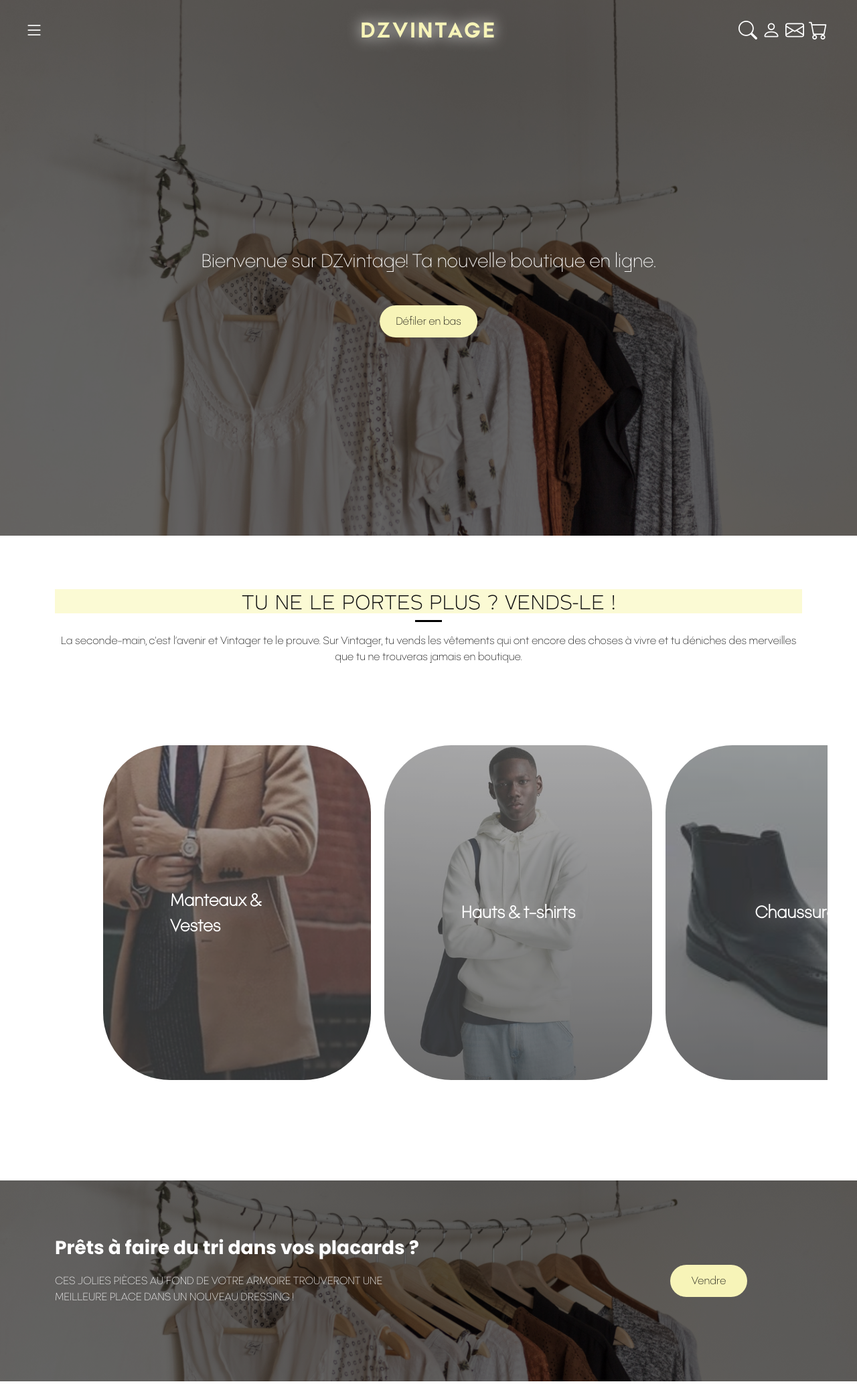
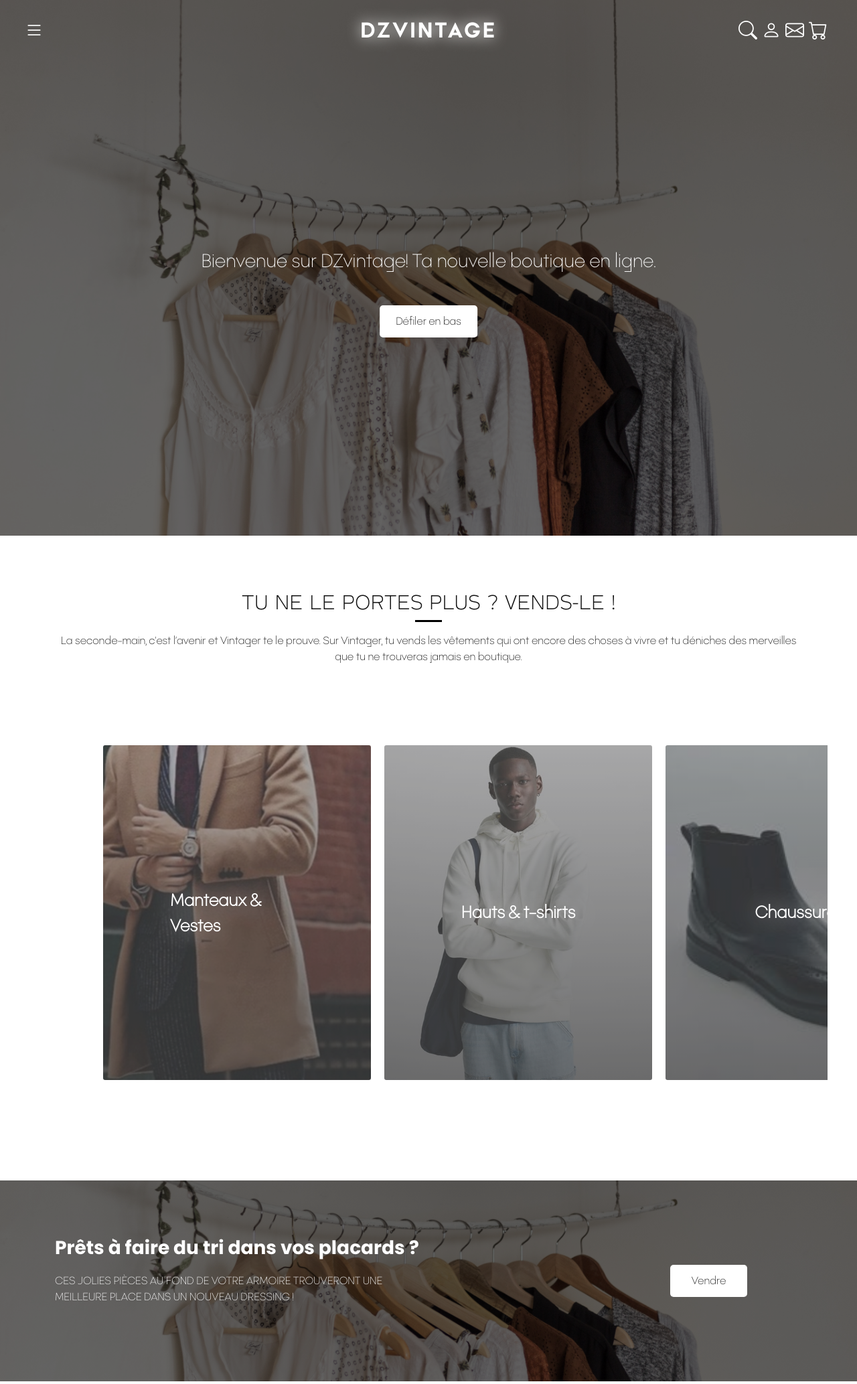
Before and after one commit to BenslimaneNassim/pfc, a Django app: page / in a window 1280 px wide. Shown: the top 2067 px of the page at 67% size. Run offline with Django 4.2, Linux system fonts and the light colour scheme; data comes from the database, SQL or seed files in the repository; both versions use the stored data as it was after the commit; some libraries are stand-ins or nearby versions.

Commit message:
restoring master

```diff
--- a/dzvintage/vintage/static/vintage/css/style.css
+++ b/dzvintage/vintage/static/vintage/css/style.css
@@ -31,43 +31,6 @@ body::-webkit-scrollbar-thumb {
   background-color: rgb(65, 65, 65);
   box-shadow: inset 0 0 6px rgba(0, 0, 0, 0.3);
   border-radius: 5px;
-}
-/* lyliaaaa*/
-
-.barre-rech{
-  position: absolute;
-  width: 100%;
-  background-color: #f3efab;
-}
-
-.barre-rech ul{
- display: flex;
-}
-.barre-rech ul li{
-list-style-type: none;
-display: inline-block;
-padding: 20px;
-margin: 80px;
-width: 100%;
-}
-.image-container{
-  border-radius: 100px;
-}
-#hero .btn-get-started {
-  font-family: RothekExtraLight;
-  position: absolute;
-  top: 50%;
-  left: 50%;
-  transform: translate(-50%, -50%);
-  -ms-transform: translate(-50%, -50%);
-  background-color: #f7f4b8;
-  color: black;
-  font-size: 16px;
-  padding: 12px 24px;
-  margin-top: 80px;
-  border: none;
-  cursor: pointer;
-  border-radius: 100px;
 }
 
 #thebox-of-chatbox::-webkit-scrollbar {
@@ -487,7 +450,6 @@ background-color: rgba(0,0,0,0.8);
   width: calc(100% - 50px);
   height: 100%;
   border: 0;
-  /*background-color: #e9ecef;*/
 }
 .footer-top input{
   height: 50px;
@@ -850,7 +812,7 @@ del{
   margin-left:6px;
 }
 #header #logo h1 a, #header #logo h1 a:hover {
-  color: #f7f4b8;
+  color: #fff;
 }
 #header #logo img {
   padding: 0;
@@ -860,7 +822,7 @@ del{
   background: transparent;
 }
 #header.header-scrolled {
-  background: rgb(235 225 158 / 90%);
+  background: rgba(247, 247, 247, 0.9);
   height: 80px;
   transition: all 0.5s;
   border-bottom: 0.5px black solid;
@@ -1037,7 +999,7 @@ nav > ul > li:last-child{
   min-width: 300px;
   left: 0;
   bottom: 0;
-  background: #f0f3c5;;
+  background: white;
   transition: 0.3s;
   z-index: 999;
 }
@@ -1054,7 +1016,7 @@ nav > ul > li:last-child{
   bottom: 15px;
   left: 15px;
   padding: 10px 0;
-  /*background-color: #fff;*/
+  background-color: #fff;
   overflow-y: auto;
   transition: 0.3s;
 }
@@ -1184,13 +1146,13 @@ nav > ul > li:last-child{
 
   display: inline-block;
     transition: 0.5s;
-    background-color: #f7f4b8;
+    background-color: rgb(255, 255, 255);
     color: black;
     font-size: 16px;
     padding: 12px 32px;
     border: none;
     cursor: pointer;
-    border-radius: 100px;
+    border-radius: 5px;
     margin: 10px auto;
 }
 #call-to-action2 .cta-btn{
@@ -1254,14 +1216,14 @@ nav > ul > li:last-child{
   left: 50%;
   transform: translate(-50%, -50%);
   -ms-transform: translate(-50%, -50%);
-  background-color: #f7f4b8;
+  background-color: rgb(255, 255, 255);
   color: black;
   font-size: 16px;
   padding: 12px 24px;
   margin-top: 80px;
   border: none;
   cursor: pointer;
-  border-radius: 100px;
+  border-radius: 5px;
 }
 #hero .btn-get-startedd:hover {
   background: #000000;
@@ -1289,7 +1251,6 @@ section {
   text-transform: uppercase;
   text-align: center;
   margin-bottom: 10px;
-  background-color: #faf8c1b0;
 }
 hr {
   width: 40px;
@@ -2256,7 +2217,7 @@ hr {
 #footer {
   font-family : RothekExtraLight;
   /* background: #f7f7f7; was #343b40; */
-  background: rgb(237 227 160);
+  background: rgb(210 202 189);
   padding: 30px 0;
   color: black;
   font-size: 14px;
--- a/dzvintage/vintage/templates/vintage/base.html
+++ b/dzvintage/vintage/templates/vintage/base.html
@@ -159,20 +159,7 @@
     <form class="modal-content animate" action="{% url 'search' %}" method="POST">{% csrf_token %}
       <button class="close-search-button" onclick="unshowsearch()">
         <i style="font-size:35px;" class="bi bi-x"></i>
-
       </button><!--dayi a zbou b-->
-
-          <!--lyliaaaaaaa-->
-          <div class="barre-rech">
-            <nav>
-             <ul>
-              <li href="">haja1</li>
-              <li href="">haja2</li>
-              <li href="">haja3</li>
-             </ul>
-            </nav>
-        </div>
-
 
 
       <div class="search-container">
```
Also changed, not shown: dzvintage/db.sqlite3.
